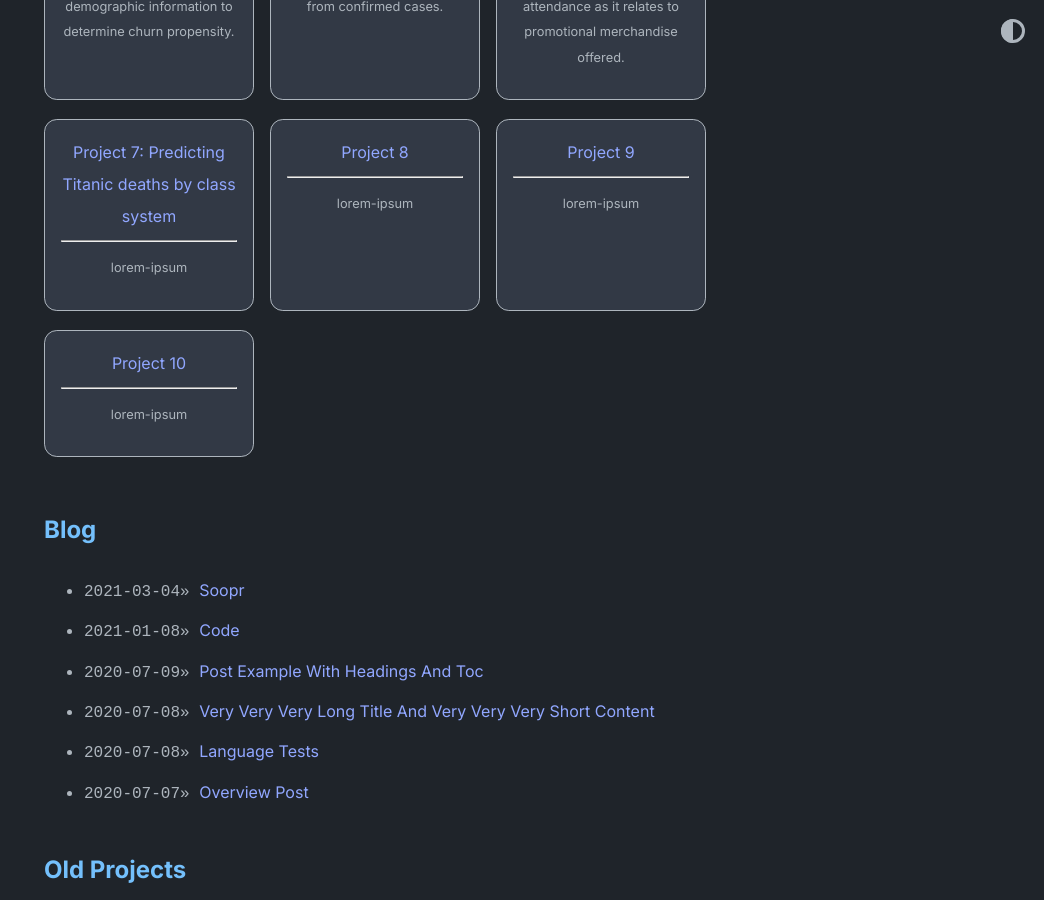
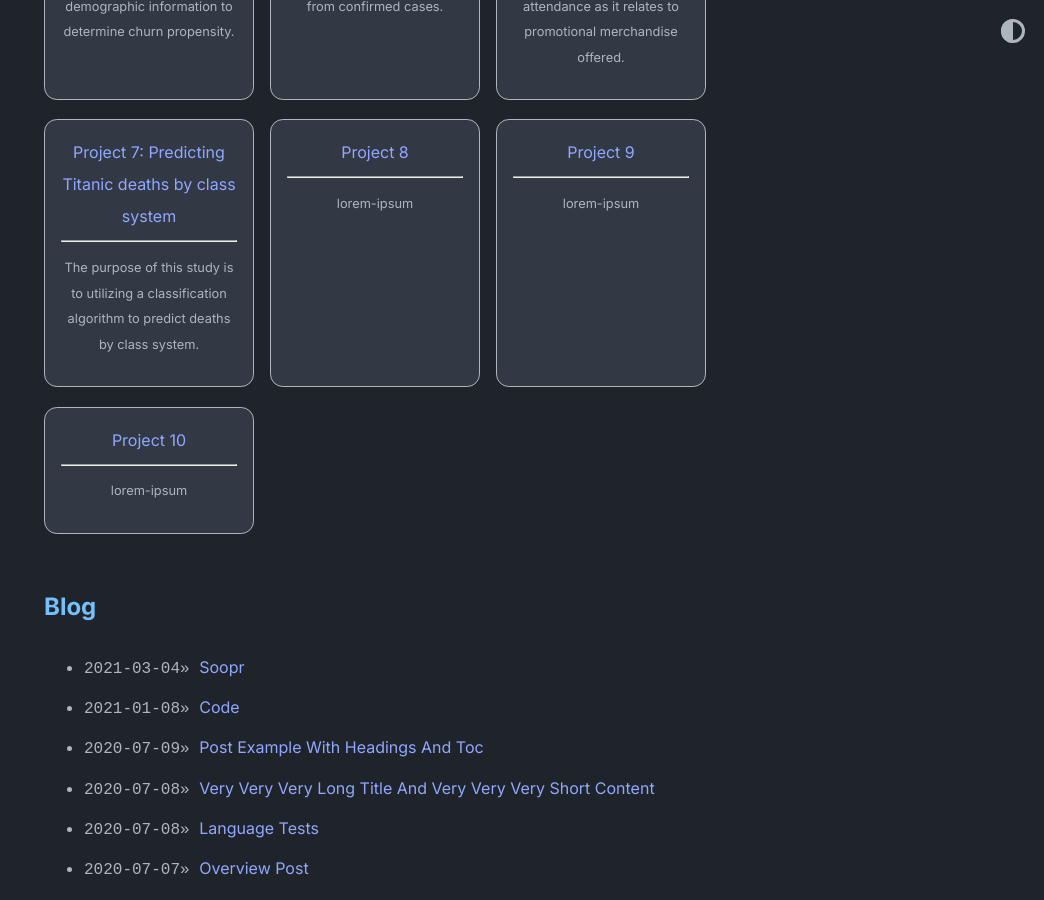
Before and after one commit to Josef9154/JRochelle_Portfolio, a Jekyll site: the page built from index.md, in a window 1280 px wide and 900 px high, scrolled down 913 px. Shown: the whole window, without its empty margins (236-1280 px from the left). Built offline with Jekyll 4.4.1, drawn with Linux system fonts in a browser that asks for light colours.

Commit message:
home.yml: updated desc in project_entries

```diff
--- a/_data/home.yml
+++ b/_data/home.yml
@@ -35,7 +35,9 @@ project_entries:
   - title: 'Project 7: Predicting Titanic deaths by class system'
     url: >-
       https://github.com/Josef9154/Portfolio-Examples/blob/main/Project%207-%20Predicting%20Titanic%20deaths%20by%20class%20systems.ipynb
-    desc: lorem-ipsum
+    desc: >-
+      The purpose of this study is to utilizing a classification algorithm to
+      predict deaths by class system.
   - title: Project 8
     url: lorem-ipsum
     desc: lorem-ipsum
```
